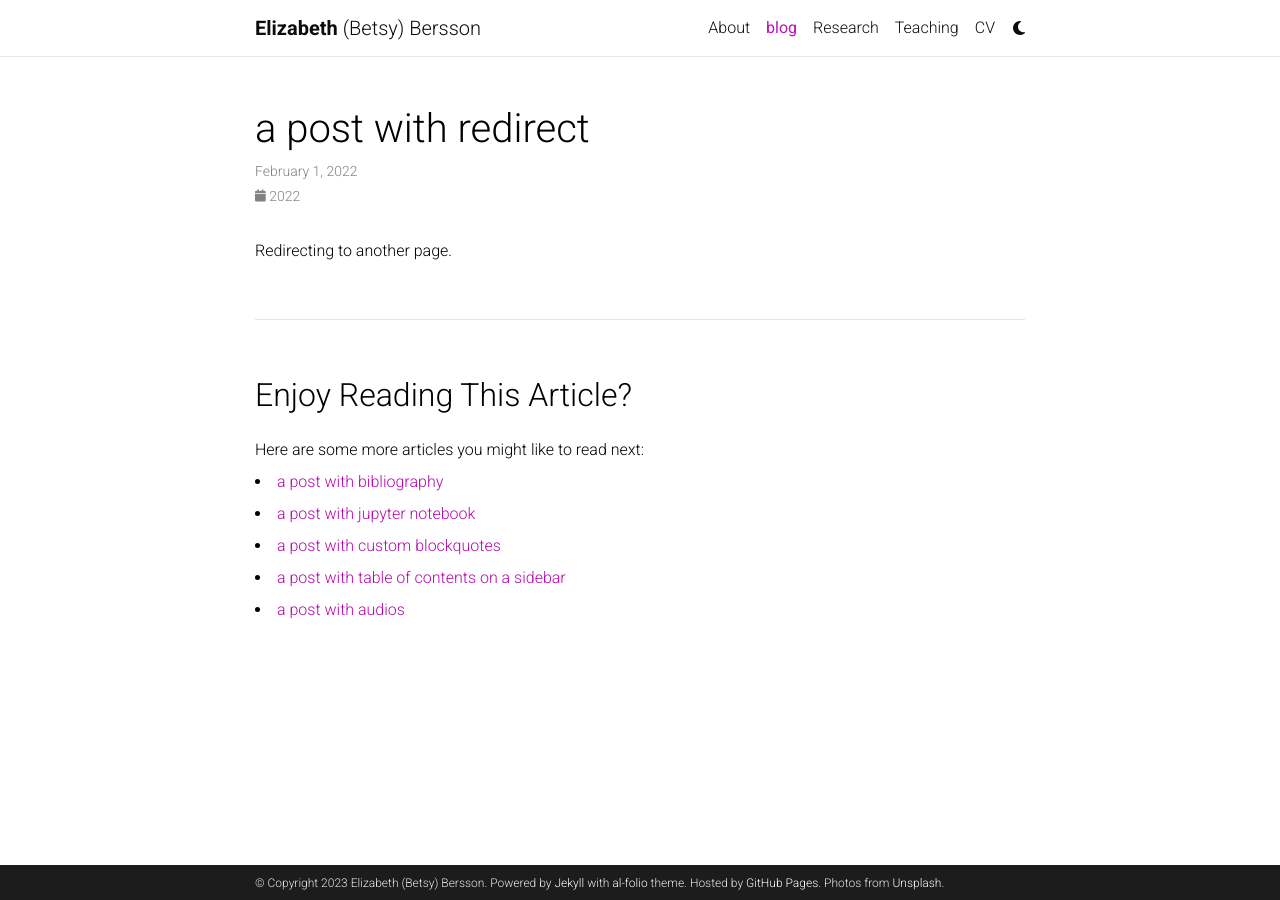
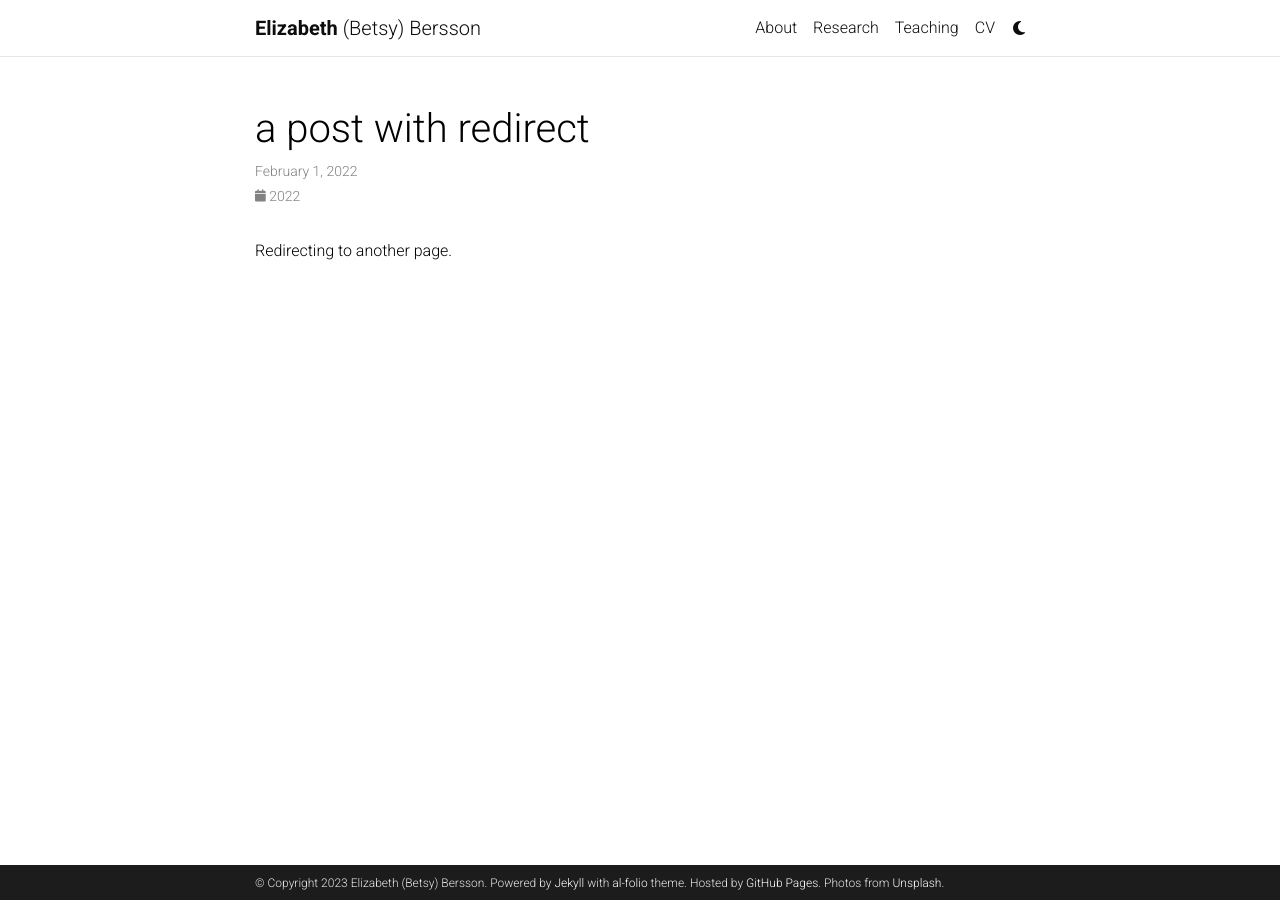
Before and after one commit to betsybersson/betsybersson.github.io, a Jekyll site: the page built from _posts/2022-02-01-redirect.md, in a window 1280 px wide. Built offline with Jekyll 4.4.1, drawn with Linux system fonts in a browser that asks for light colours; comment, search, counter and statistics services are not loaded; a style sheet for code colours, icons or effects is not loaded.

Commit message:
remove blog

```diff
--- a/_config.yml
+++ b/_config.yml
@@ -107,7 +107,7 @@
 zotero_username: # your zotero username
 
 contact_note: >
-  You can even add a little note about which of these is the best way to reach you.
+
 
 # -----------------------------------------------------------------------------
 # Analytics and search engine verification
@@ -124,7 +124,7 @@
 # -----------------------------------------------------------------------------
 
 blog_name: al-folio # blog_name will be displayed in your blog page
-blog_nav_title: blog # your blog must have a title for it to be displayed in the nav bar
+blog_nav_title: # your blog must have a title for it to be displayed in the nav bar
 blog_description: a simple whitespace theme for academics
 permalink: /blog/:year/:title/
 
@@ -133,7 +133,7 @@
   enabled: false
 
 related_blog_posts:
-  enabled: true
+  enabled: false
   max_related: 5
 
 # Giscus comments (RECOMMENDED)
```
